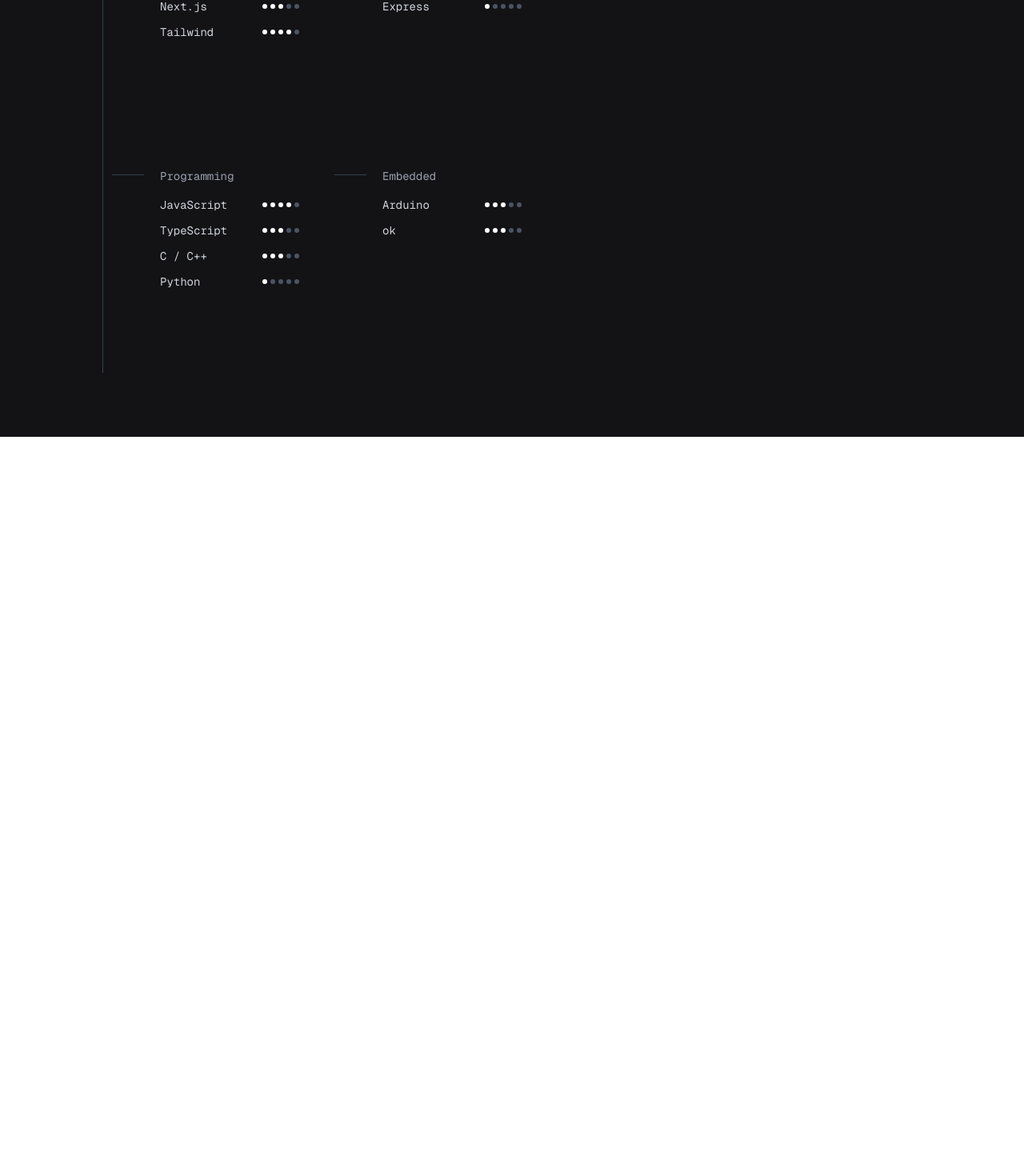
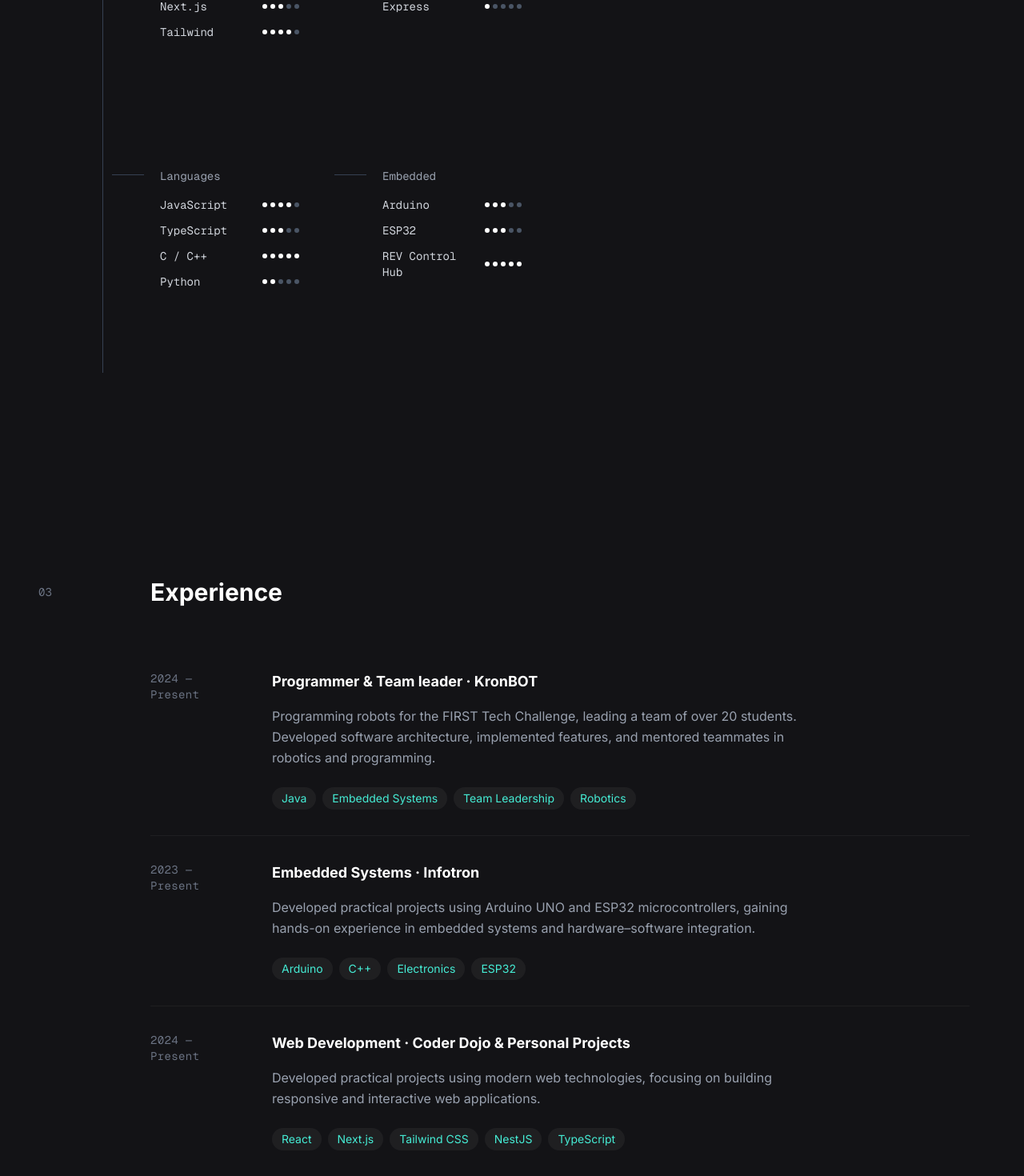
Before and after one commit to ChiriacIoana/portofolio, a Next.js app: page /home in a window 1280 px wide. Shown: the part 1030-2500 px from the top of the page at 80% size. Before the commit the page ends 1576 px from the top, so only its background shows below. Built offline with nearby package versions, Linux system fonts and the light colour scheme.

Commit message:
added experience section

```diff
--- a/app/(app)/home/page.tsx
+++ b/app/(app)/home/page.tsx
@@ -1,12 +1,13 @@
 "use client";
 
 import { SkillTree } from "@/app/(components)/ui/SkillTree";
-import { Github, Instagram, Mail } from "lucide-react";
+import { Github, Instagram, LucideLinkedin, Mail } from "lucide-react";
 import { AnimatedSection } from "@/app/(components)/ui/AnimatedSection";
 import { AnimatedLine } from "@/app/(components)/ui/AnimatedLine";
 import { AnimatedIconLink } from "@/app/(components)/ui/AnimatedIconLink";
 import { slideReveal } from "@/app/lib/animations";
 import { ScrollAnimatedCard } from "@/app/(components)/ui/pop-up-scrollable";
+import { ExperienceSection } from "@/app/(components)/ui/ExperienceSection";
 
 function HomePage() {
   return (
@@ -75,11 +76,11 @@
         />
 
         <AnimatedIconLink
-          href="mailto:ioana.chiriac@email.com"
+          href="https://www.linkedin.com/in/chiriac-ioana-011801249"
           className="absolute top-56 px-30 translate-x-1/2"
           delay={0.9}
         >
-          <Mail size={20} />
+          <LucideLinkedin size={20} />
         </AnimatedIconLink>
       </div>
 
@@ -87,13 +88,26 @@
         className="py-20 flex items-start"
         variants={slideReveal(-100, 1)}
       >
-        <span className="text-sm text-gray-500 font-mono absolute py-20 left-0 ml-12">
+        <span className="text-sm text-gray-500 font-mono absolute py-2.5 left-0 ml-12">
           02
         </span>
 
         <div className="max-w-xl ml-30 space-y-10">
-          <h2 className="text-3xl font-bold">what i do</h2>
+          <h2 className="text-3xl font-bold">What i do</h2>
           <SkillTree />
+        </div>
+      </AnimatedSection>
+
+       <AnimatedSection
+        className="py-20 flex items-start"
+        variants={slideReveal(-100, 1)}
+      >
+        <span className="text-sm text-gray-500 font-mono py-26 absolute left-0 ml-12">
+          03
+        </span>
+
+        <div className="ml-30 w-full">
+          <ExperienceSection />
         </div>
       </AnimatedSection>
     </div>
--- /dev/null
+++ b/app/(components)/ui/ExperienceItem.tsx
@@ -0,0 +1,63 @@
+"use client";
+
+import { ArrowUpRight } from "lucide-react";
+
+type ExperienceItemProps = {
+  period: string;
+  role: string;
+  company: string;
+  description: string;
+  skills: string[];
+  href?: string;
+};
+
+export function ExperienceItem({
+  period,
+  role,
+  company,
+  description,
+  skills,
+  href,
+}: ExperienceItemProps) {
+  return (
+    <div className="grid grid-cols-[120px_1fr] gap-8 py-8">
+
+      <span className="text-sm font-mono text-gray-500 tracking-wide">
+        {period}
+      </span>
+
+      <div className="space-y-4">
+        <h3 className="text-lg font-semibold text-white flex items-center gap-2">
+          {role} · {company}
+          {href && (
+            <a
+              href={href}
+              target="_blank"
+              rel="noopener noreferrer"
+              className="text-gray-400 hover:text-white transition-colors"
+            >
+              <ArrowUpRight size={16} />
+            </a>
+          )}
+        </h3>
+
+        <p className="text-gray-400 leading-relaxed max-w-2xl">
+          {description}
+        </p>
+
+        <div className="flex flex-wrap gap-2 pt-2">
+          {skills.map((skill) => (
+            <span
+              key={skill}
+              className="px-3 py-1 text-sm rounded-full
+                         bg-white/5 text-teal-300
+                         hover:bg-white/10 transition-colors"
+            >
+              {skill}
+            </span>
+          ))}
+        </div>
+      </div>
+    </div>
+  );
+}
--- /dev/null
+++ b/app/(components)/ui/ExperienceSection.tsx
@@ -0,0 +1,39 @@
+"use client";
+
+import { ExperienceItem } from "./ExperienceItem";
+
+export function ExperienceSection() {
+  return (
+    <section className="py-24 max-w-5xl mx-auto">
+      <h2 className="text-3xl font-bold mb-12">
+        Experience
+      </h2>
+
+      <div className="divide-y divide-white/5">
+        <ExperienceItem
+          period="2024 — Present"
+          role="Programmer & Team leader"
+          company="KronBOT"
+          description="Programming robots for the FIRST Tech Challenge, leading a team of over 20 students. Developed software architecture, implemented features, and mentored teammates in robotics and programming."
+          skills={["Java", "Embedded Systems", "Team Leadership", "Robotics"]}
+        />
+
+        <ExperienceItem
+          period="2023 — Present"
+          role="Embedded Systems"
+          company="Infotron"
+          description="Developed practical projects using Arduino UNO and ESP32 microcontrollers, gaining hands-on experience in embedded systems and hardware–software integration."
+          skills={["Arduino", "C++", "Electronics", "ESP32"]}
+        />
+
+         <ExperienceItem
+          period="2024 — Present"
+          role="Web Development"
+          company="Coder Dojo & Personal Projects"
+          description="Developed practical projects using modern web technologies, focusing on building responsive and interactive web applications."
+          skills={["React", "Next.js", "Tailwind CSS", "NestJS", "TypeScript"]}
+        />
+      </div>
+    </section>
+  );
+}
--- a/app/(components)/ui/SkillTree.tsx
+++ b/app/(components)/ui/SkillTree.tsx
@@ -33,13 +33,13 @@
         />
 
         <TreeBranch
-          title="Programming"
+          title="Languages"
           delay={0.7}
           skills={[
             { label: "JavaScript", level: 4 },
             { label: "TypeScript", level: 3 },
-            { label: "C / C++", level: 3 },
-            { label: "Python", level: 1 },
+            { label: "C / C++", level: 5 },
+            { label: "Python", level: 2 },
           ]}
         />
 
@@ -48,7 +48,8 @@
           delay={0.9}
           skills={[
             { label: "Arduino", level: 3 },
-            { label: "ok", level: 3 },
+            { label: "ESP32", level: 3 },
+            { label: "REV Control Hub", level: 5 },
           ]}
         />
       </div>
--- a/app/(components)/ui/SocialLinks.tsx
+++ b/app/(components)/ui/SocialLinks.tsx
@@ -1,2 +1,2 @@
 import {motion} from 'framer-motion';
-import {Github, Instagram, Mail} from 'lucide-react';
+import {Github, Instagram, Mail, Linkedin} from 'lucide-react';
```
